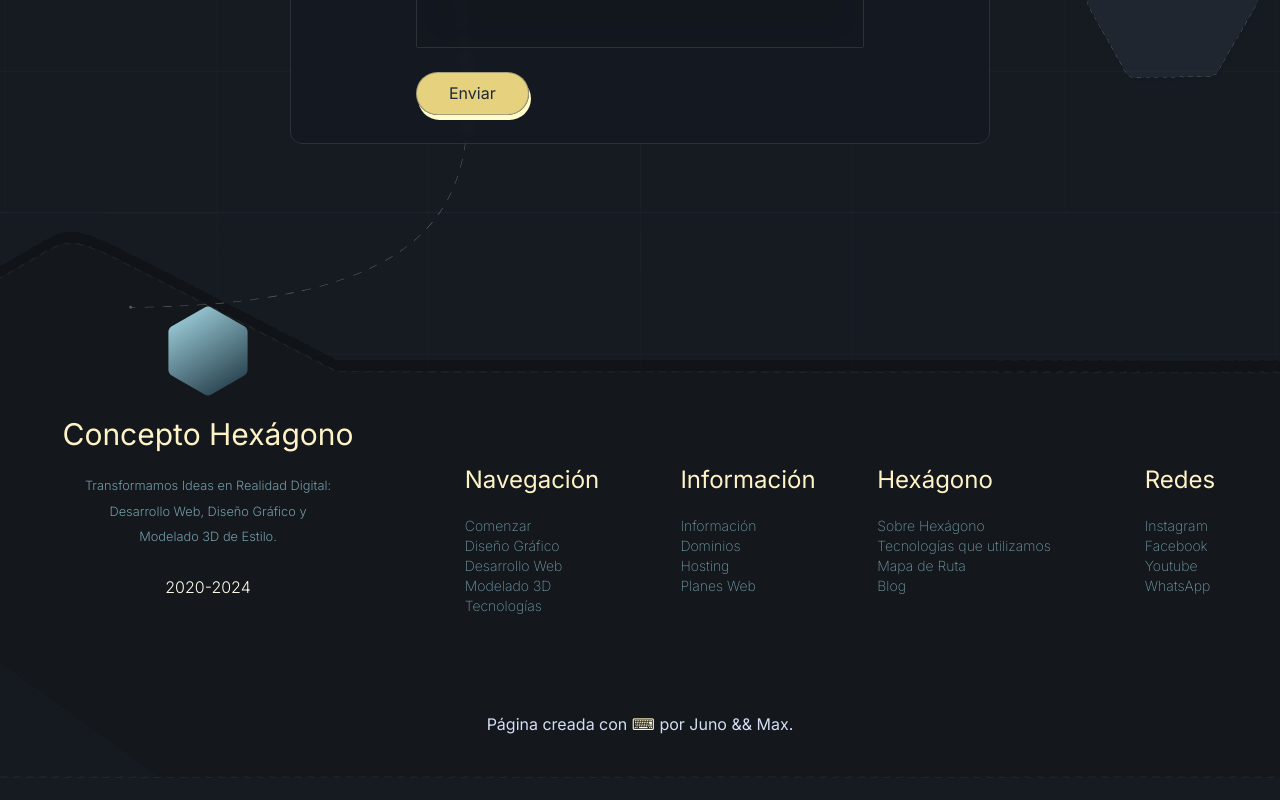
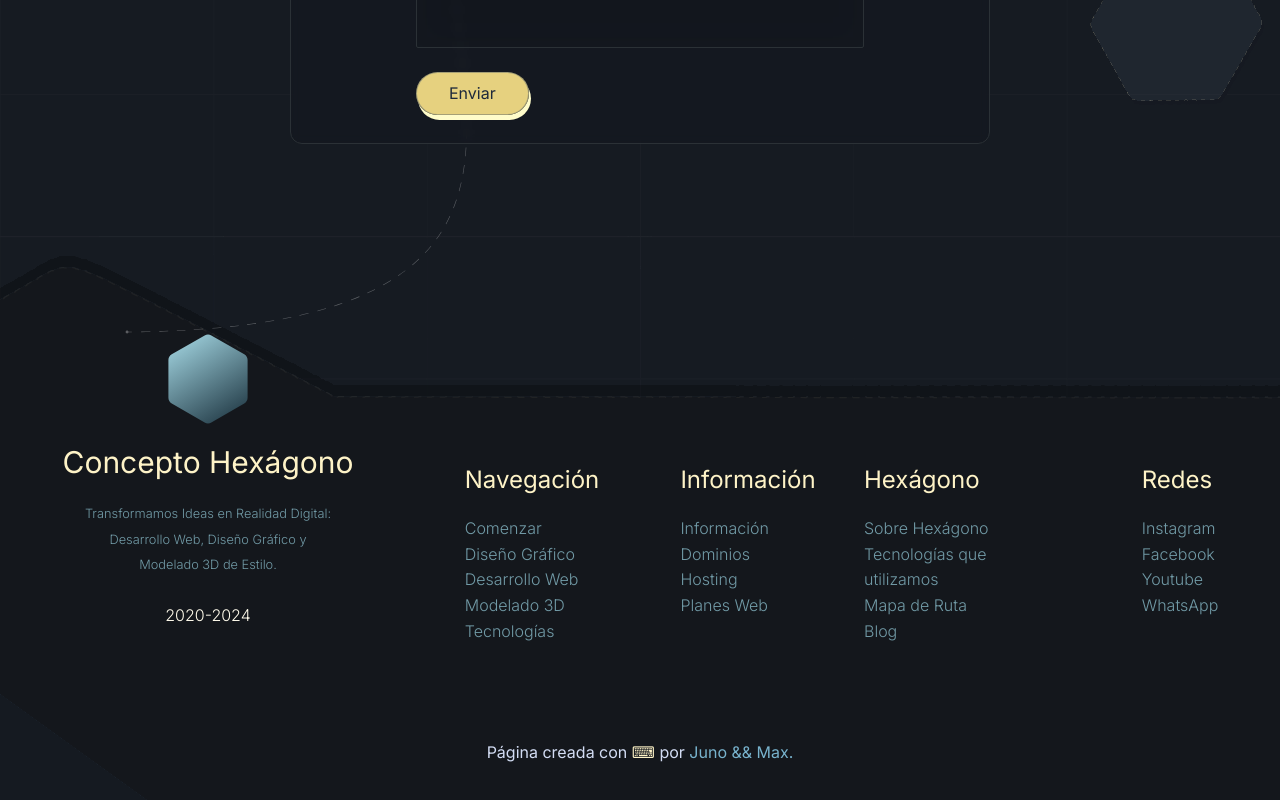
Before and after one commit to GRAMAPHENIA/hexagono, a Next.js app: page /planes-desarrollo-web in a window 1280 px wide. Shown: the part 3178-3978 px from the top of the page. Before the commit the page ends 3956 px from the top, so only its background shows below. Built offline with nearby package versions, Linux system fonts and the light colour scheme.

Commit message:
mods-planes

```diff
--- a/src/components/Footer.jsx
+++ b/src/components/Footer.jsx
@@ -3,7 +3,7 @@ import Link from "next/link";
 
 // Constantes de estilos
 const listItemStyle =
-  "hover:text-[var(--font-light)] text-[var(--button-pres)] text-sm font-extralight";
+  "hover:text-[var(--font-light)] text-[var(--button-pres)] text-md font-light";
 
 const FooterList = ({ title, items, handleCloseModal }) => (
   <section className="lg:mt-40 col-span-1 row-span-4 flex flex-col lg:justify-start lg:items-center mb-10">
@@ -108,8 +108,8 @@ const Footer = ({ handleCloseModal }) => {
 
         <section className="col-span-6 flex justify-center items-center my-10 text-[var(--font-light)]">
           <p>
-            Página creada con <span className="text-amber-100">⌨</span> por Juno
-            && Max.
+            Página creada con <span className="text-amber-100">⌨ </span>por{" "}
+            <span className="text-[#78b3cd]"> Juno && Max.</span>
           </p>
         </section>
       </footer>
--- a/src/components/planes/PlanesWeb.jsx
+++ b/src/components/planes/PlanesWeb.jsx
@@ -97,7 +97,7 @@ const PlanesWeb = () => {
         <span className="text-gray-400">Hexágono</span>
       </p>
 
-      <div className="flex items-center justify-center font-nunito text-gray-600 mt-80 lg:mx-20 my-16 py-10 mb-10">
+      <div className="flex mx-4 items-center justify-center font-nunito text-gray-600 mt-40 lg:mt-80 lg:mx-20 my-16 py-10 mb-10">
         <section className="max-w-[968px] w-full lg:mx-4">
           <div className="grid grid-cols-1 lg:grid-cols-2">
             {planes.map((plan, index) => (
```
